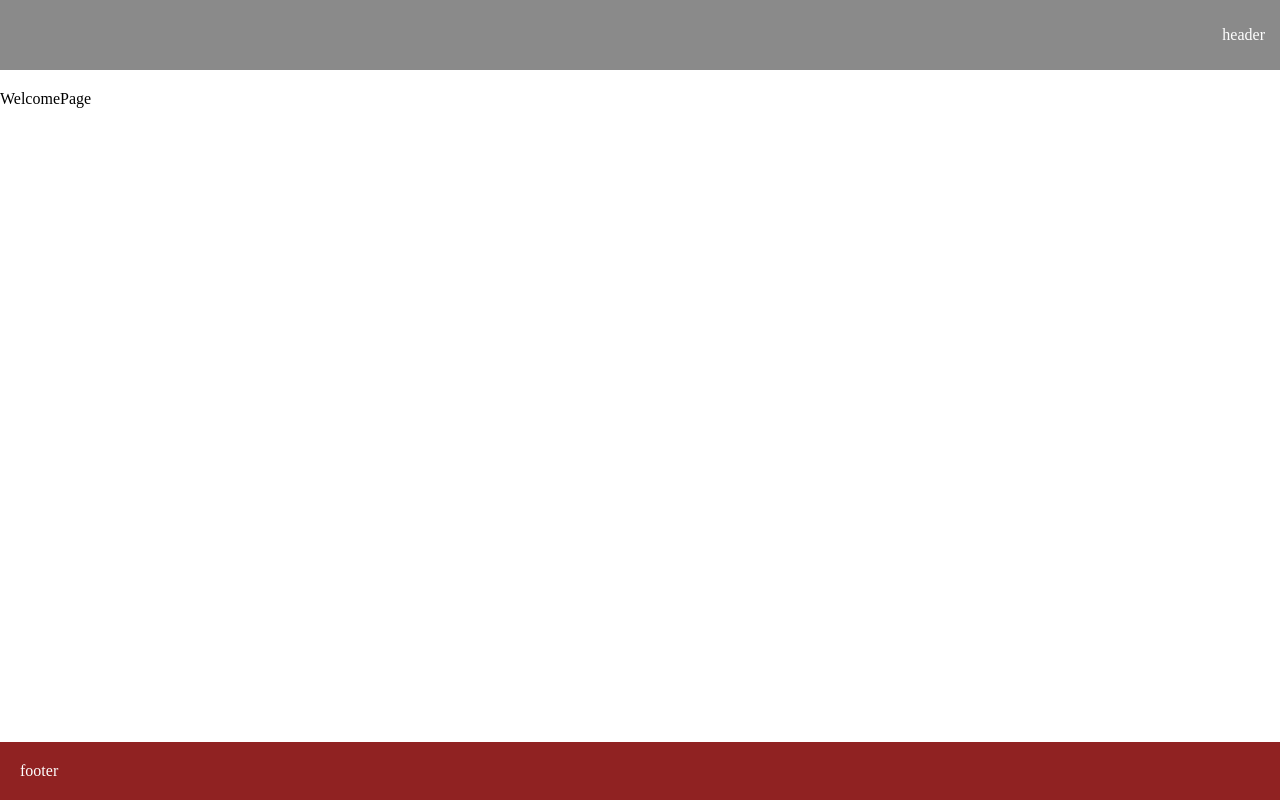
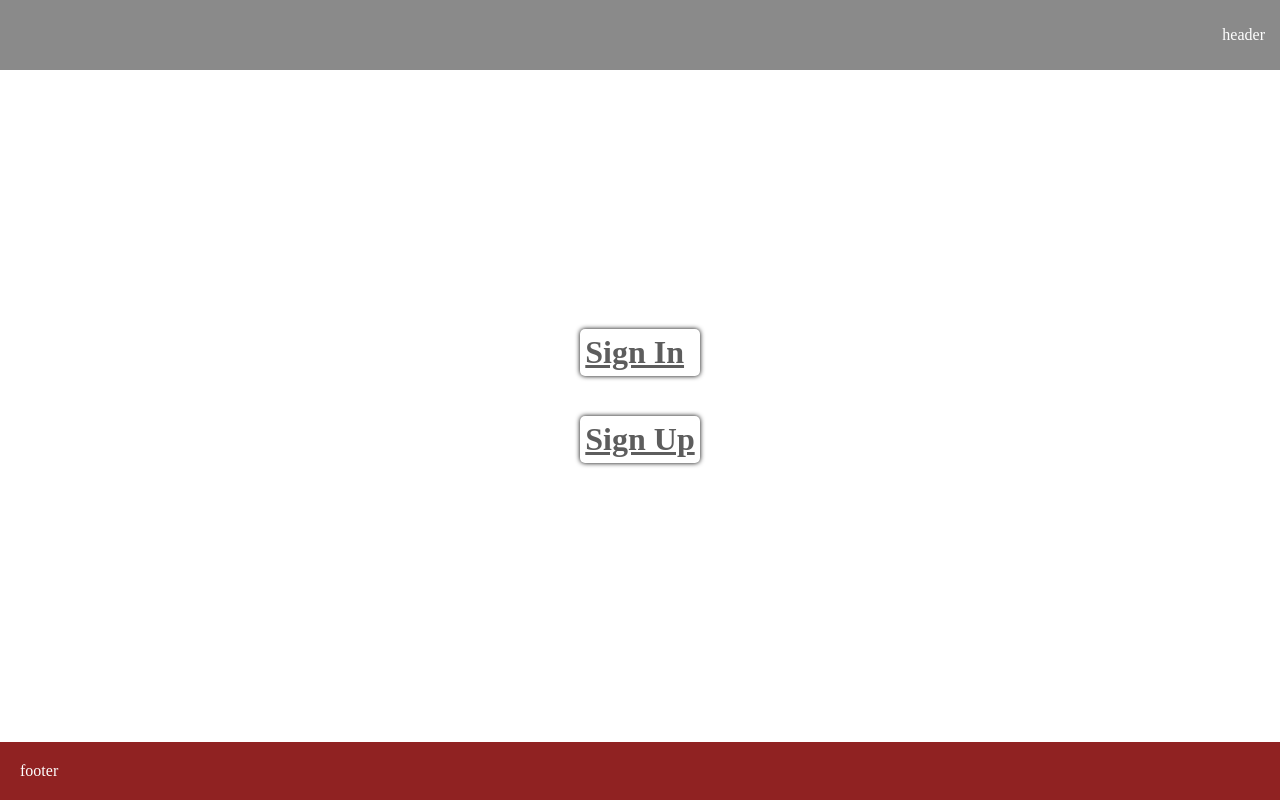
Before and after one commit to toronto-tokyo/graphiql-app, a React (Vite) app: page / in a window 1280 px wide. Built offline with nearby package versions, Linux system fonts and the light colour scheme.

Commit message:
feat: add Links on WelcomePage & style WelcomePage

```diff
--- a/src/pages/WelcomePage.tsx
+++ /dev/null
@@ -1,5 +0,0 @@
-function WelcomePage() {
-  return <div>WelcomePage</div>;
-}
-
-export default WelcomePage;
--- /dev/null
+++ b/src/pages/WelcomePage/WelcomePage.module.css
@@ -0,0 +1,27 @@
+.wrapper {
+  flex: 1 0 auto;
+  display: flex;
+  align-items: center;
+  justify-content: center;
+}
+
+.list {
+  padding: 0;
+}
+
+.listElement {
+  list-style-type: none;
+  padding: 5px;
+  margin-bottom: 40px;
+  border-radius: 5px;
+  -webkit-box-shadow: 0px 0px 5px 0px rgba(0, 0, 0, 1);
+  -moz-box-shadow: 0px 0px 5px 0px rgba(0, 0, 0, 1);
+  box-shadow: 0px 0px 5px 0px rgba(0, 0, 0, 1);
+  cursor: pointer;
+}
+
+.link {
+  font-weight: 700;
+  font-size: 2rem;
+  color: rgb(93, 93, 93);
+}
--- /dev/null
+++ b/src/pages/WelcomePage/WelcomePage.tsx
@@ -0,0 +1,35 @@
+import { Link } from 'react-router-dom';
+import useAuth from '../../hook/useAuth';
+import classes from './WelcomePage.module.css';
+
+function WelcomePage() {
+  const auth = useAuth();
+  return (
+    <div className={classes.wrapper}>
+      <ul className={classes.list}>
+        {auth?.isAuth ? (
+          <li className={classes.listElement}>
+            <Link to="/main" className={classes.link}>
+              Main page
+            </Link>
+          </li>
+        ) : (
+          <>
+            <li className={classes.listElement}>
+              <Link to="/sign-in" className={classes.link}>
+                Sign In
+              </Link>
+            </li>
+            <li className={classes.listElement}>
+              <Link to="/sign-up" className={classes.link}>
+                Sign Up
+              </Link>
+            </li>
+          </>
+        )}
+      </ul>
+    </div>
+  );
+}
+
+export default WelcomePage;
--- a/src/router/router.tsx
+++ b/src/router/router.tsx
@@ -4,7 +4,7 @@ import {
   Route,
 } from 'react-router-dom';
 import RootLayout from '../layouts/RootLayout';
-import WelcomePage from '../pages/WelcomePage';
+import WelcomePage from '../pages/WelcomePage/WelcomePage';
 import SignInPage from '../pages/SignInPage';
 import SignUpPage from '../pages/SignUpPage';
 import MainPage from '../pages/MainPage';
```
